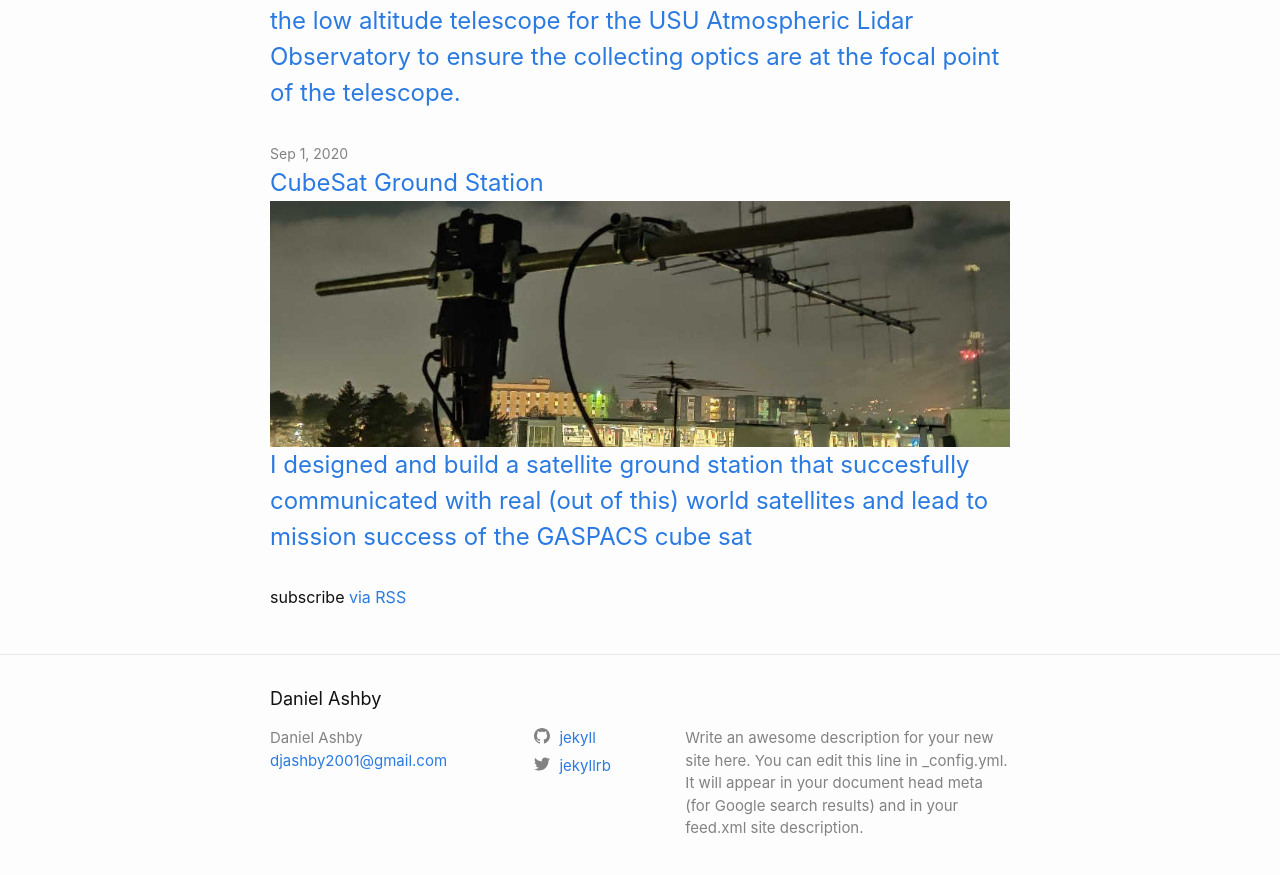
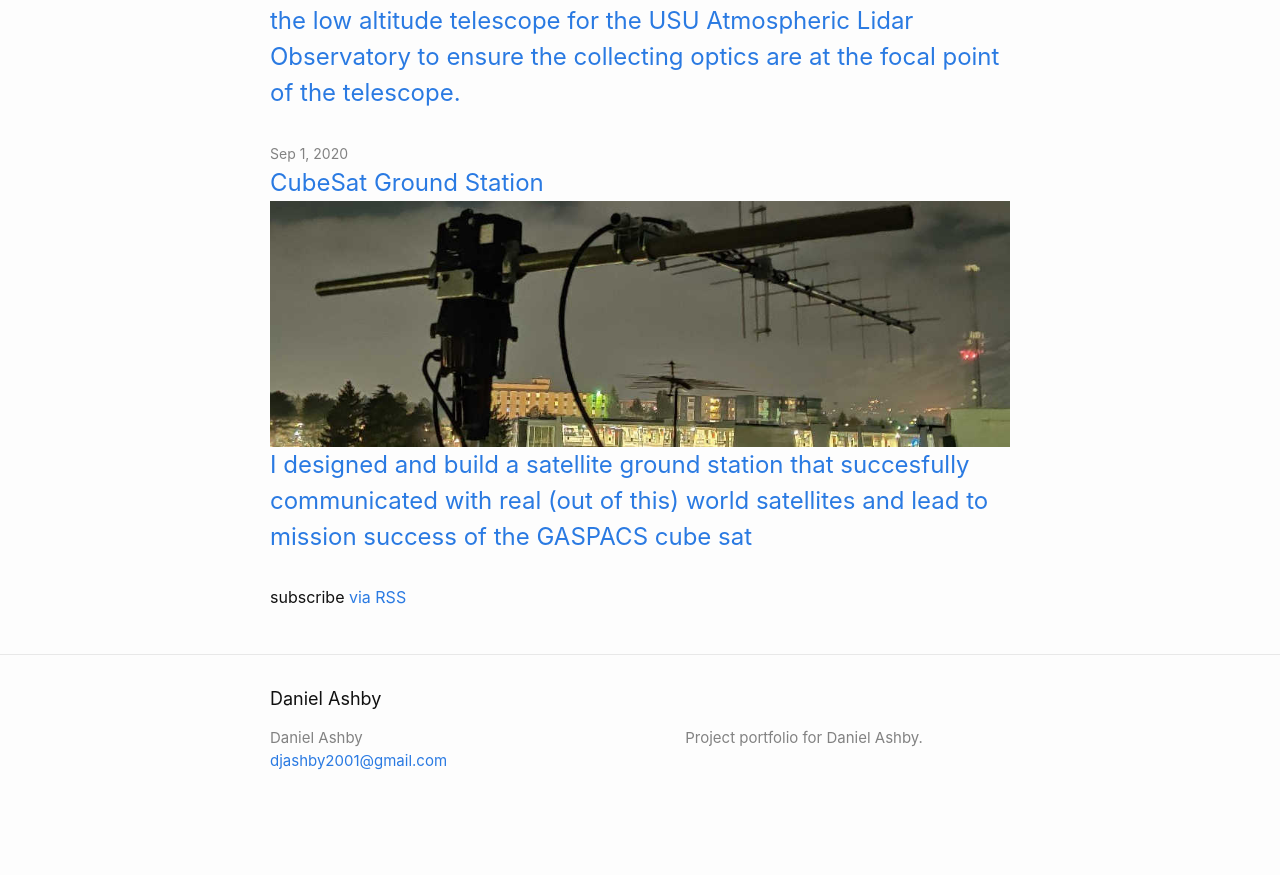
Before and after one commit to dashby1/Portfolio, a Jekyll site: the page built from index.markdown, in a window 1280 px wide and 900 px high, scrolled down 3835 px. Shown: the top 875 px of the window. Built offline with Jekyll 4.4.1, drawn with Linux system fonts in a browser that asks for light colours; after the commit the page ends 4667 px from its top, so only the background shows below that.

Commit message:
yaml update

```diff
--- a/_config.yml
+++ b/_config.yml
@@ -21,13 +21,11 @@
 title: Daniel Ashby
 email: djashby2001@gmail.com
 description: >- # this means to ignore newlines until "baseurl:"
-  Write an awesome description for your new site here. You can edit this
-  line in _config.yml. It will appear in your document head meta (for
-  Google search results) and in your feed.xml site description.
+ Project portfolio for Daniel Ashby.
 baseurl: "/Portfolio" # the subpath of your site, e.g. /blog
 # url: "" # the base hostname & protocol for your site, e.g. http://example.com
-twitter_username: jekyllrb
-github_username:  jekyll
+twitter_username:
+github_username:
 
 # Build settings
 theme: minima
```
